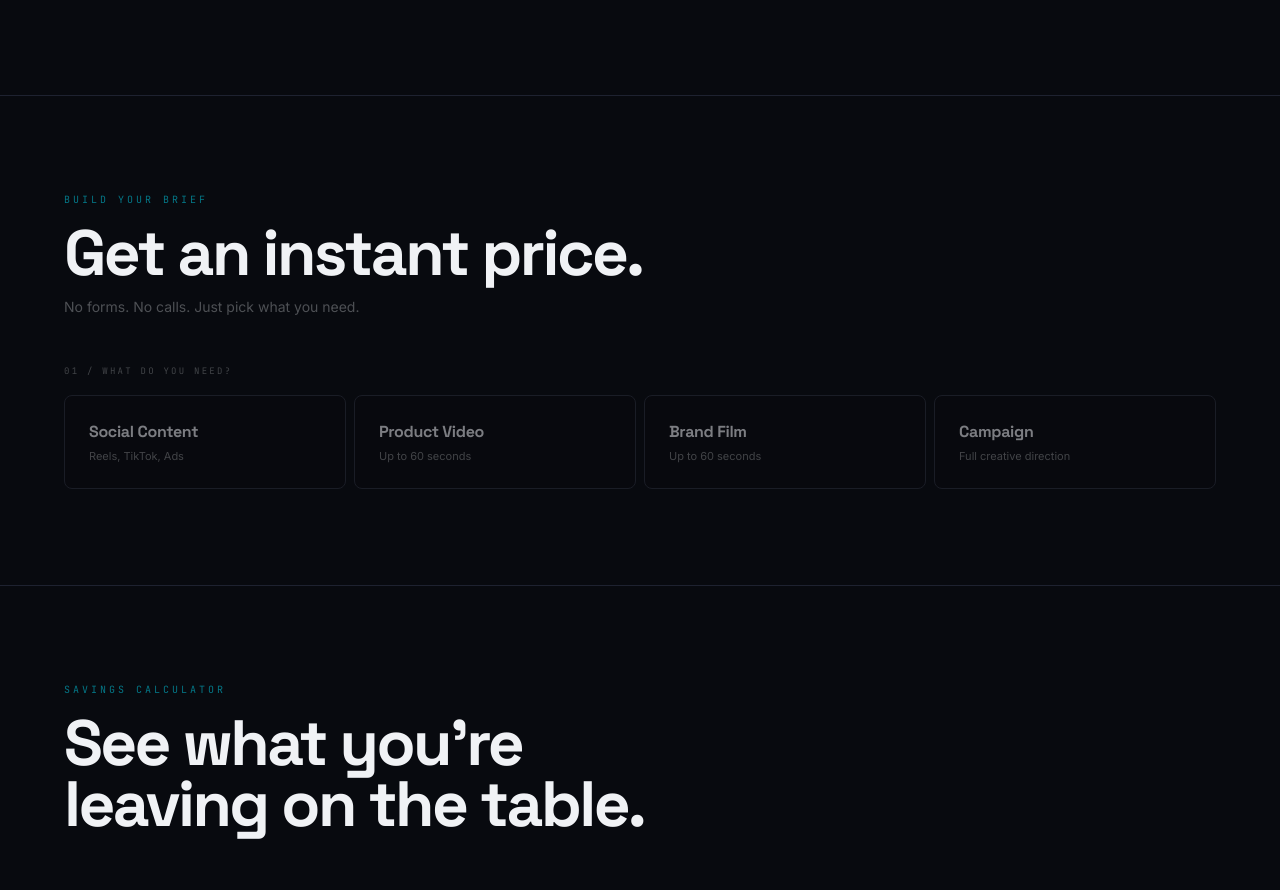
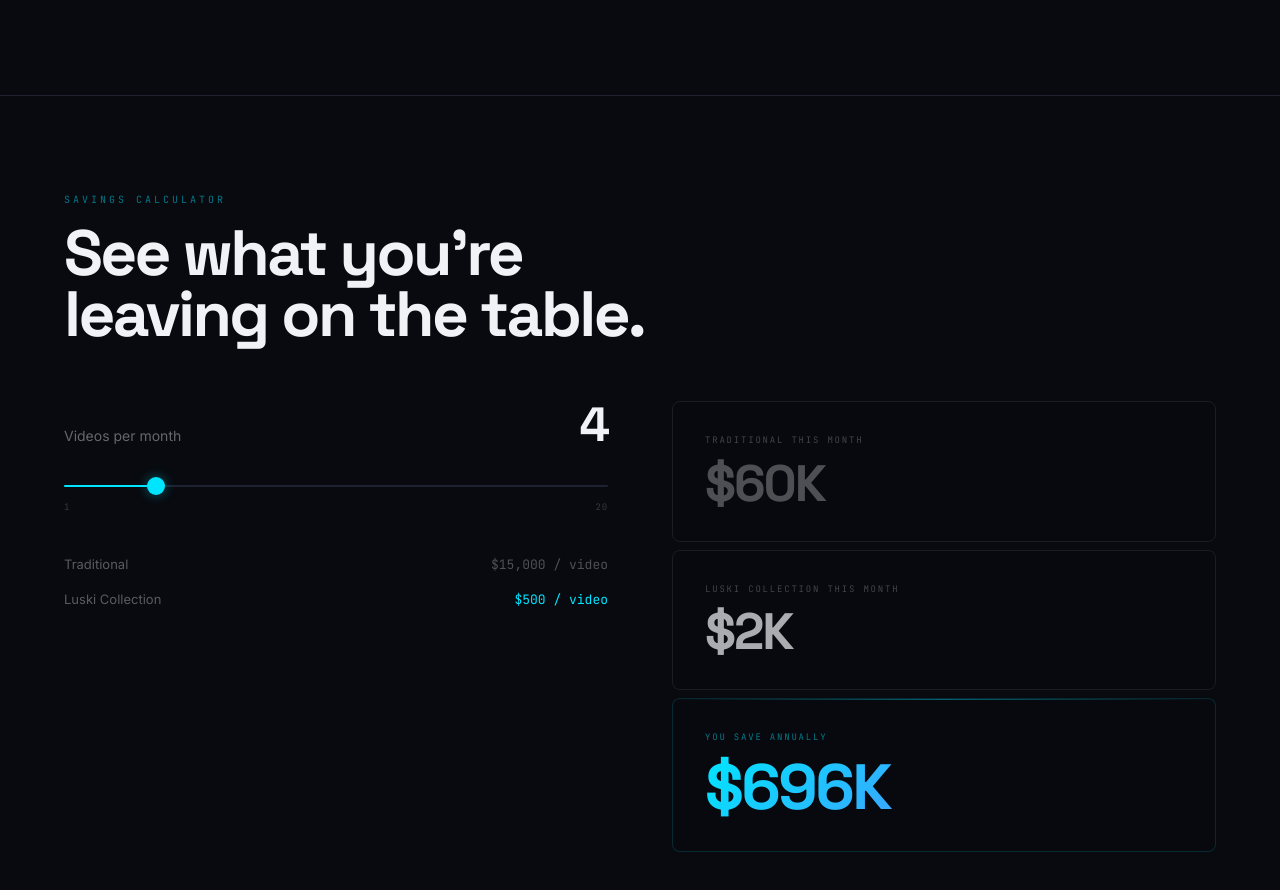
Before and after one commit to ericlu07/luskiai, a Next.js app: page / in a window 1280 px wide. Shown: the part 1549-2439 px from the top of the page. Built offline with nearby package versions, Linux system fonts and the light colour scheme.

Commit message:
Remove BriefBuilder section

```diff
--- a/src/app/page.tsx
+++ b/src/app/page.tsx
@@ -6,7 +6,6 @@ import { SmoothScroll } from '@/components/SmoothScroll'
 import { Hero } from '@/components/sections/Hero'
 import { SocialProof } from '@/components/sections/SocialProof'
 import { Portfolio } from '@/components/sections/Portfolio'
-import { BriefBuilder } from '@/components/sections/BriefBuilder'
 import { Calculator } from '@/components/sections/Calculator'
 import { Services } from '@/components/sections/Services'
 import { Process } from '@/components/sections/Process'
@@ -27,7 +26,6 @@ export default function Home() {
         <Hero visible={heroVisible} />
         <SocialProof />
         <Portfolio />
-        <BriefBuilder />
         <Calculator />
         <Services />
         <Process />
```
